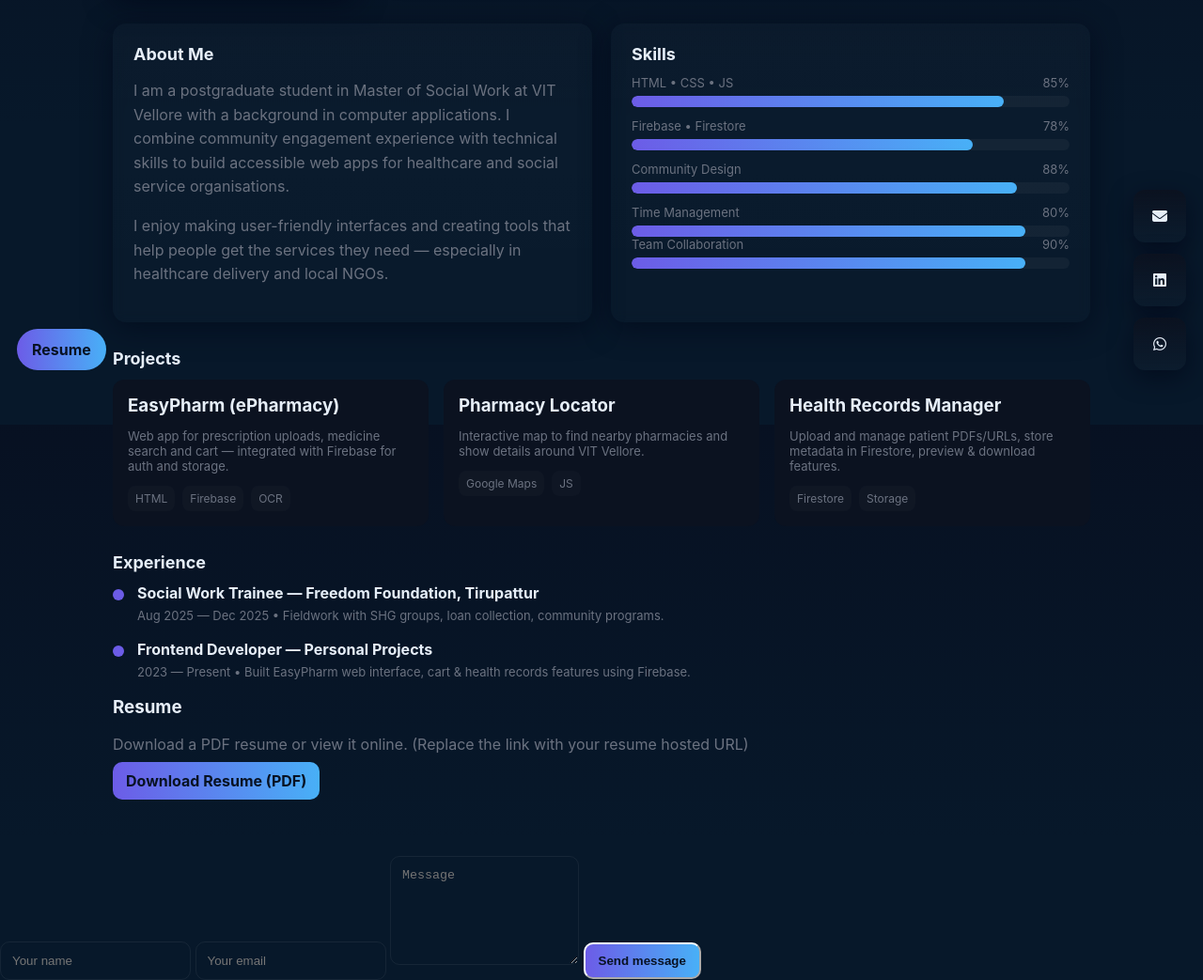
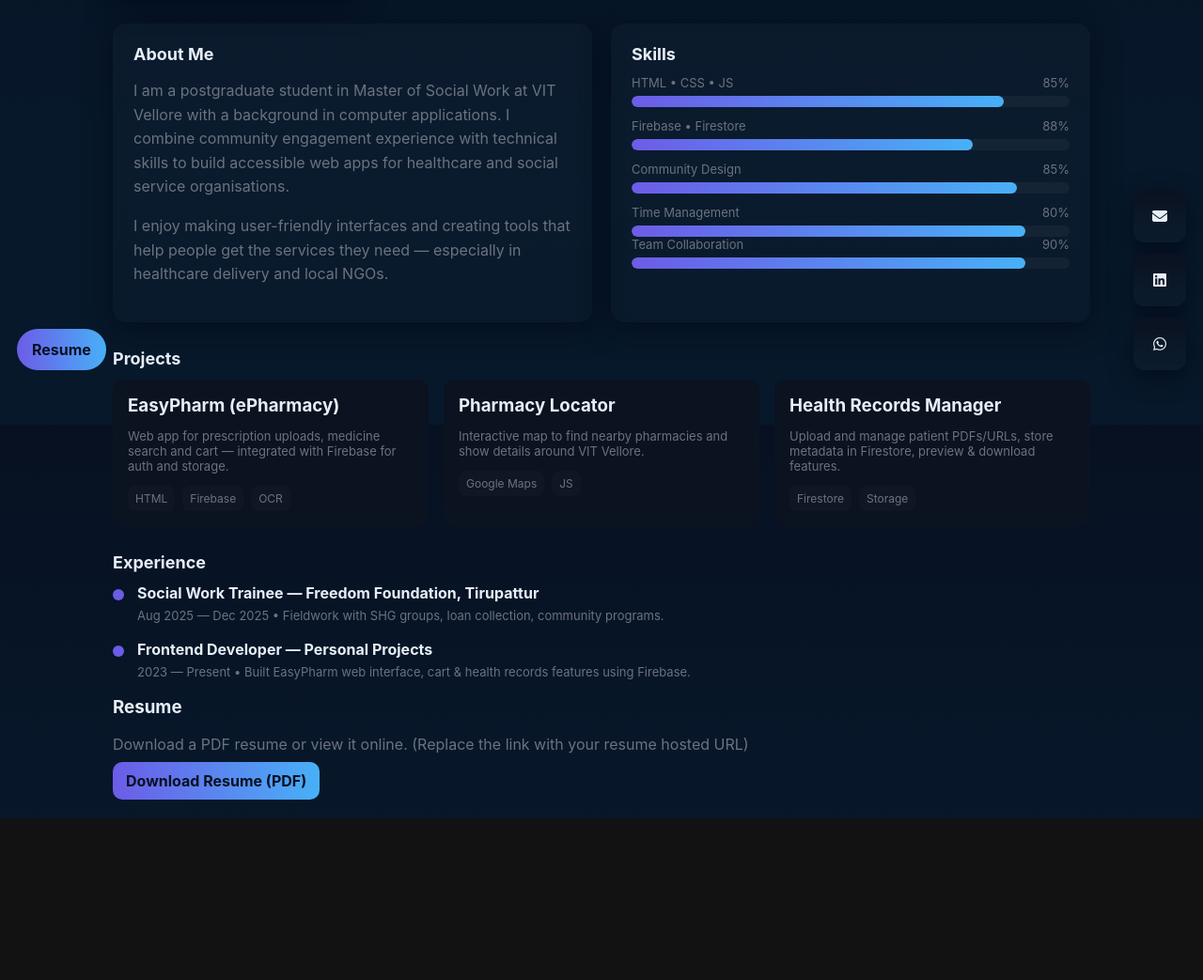
Before and after one commit to sanjayprasath2004/sanjayprasath.com, a plain HTML site: page index.html in a window 1280 px wide. Shown: the part 388-1431 px from the top of the page at 94% size. After the commit the page ends 1259 px from the top, so only its background shows below. Drawn offline with nearby package versions, Linux system fonts and the light colour scheme.

Commit message:
index.html

```diff
--- a/index.html
+++ b/index.html
@@ -105,7 +105,7 @@
         <div class="role">Social Work professional & developer</div>
         <div class="typewriter" id="typewriter">Tech for Social Good • Building a Better World • Making a Difference</div>
         <div class="cta">
-          <a class="btn" href="#contact">Contact Me</a>
+          <a class="btn" href="https://www.linkedin.com/in/sanjay-prasath-982b69276/">Contact Me</a>
           <a class="btn" href="#projects" style="background:transparent;border:1px solid rgba(255,255,255,0.06);color:#e6eef8">See Projects</a>
         </div>
         <div style="margin-top:16px;display:flex;gap:12px;align-items:center">
@@ -139,11 +139,11 @@
             <div class="bar"><i style="width:85%"></i></div>
           </div>
           <div class="skill">
-            <div class="label"><span>Firebase • Firestore</span><span>78%</span></div>
+            <div class="label"><span>Firebase • Firestore</span><span>88%</span></div>
             <div class="bar"><i style="width:78%"></i></div>
           </div>
           <div class="skill">
-            <div class="label"><span>Community Design</span><span>88%</span></div>
+            <div class="label"><span>Community Design</span><span>85%</span></div>
             <div class="bar"><i style="width:88%"></i></div>
           </div>
           <div class="skill">
@@ -209,13 +209,6 @@
             <a class="btn" href="https://drive.google.com/drive/folders/1dMgpoP8SqfEoePqN_aDRlanq6zTL3ok8?usp=drive_link">Download Resume (PDF)</a>
           </div>
         </div>
-
-        <form onsubmit="event.preventDefault();alert('Thanks — message sent (demo)')">
-          <input type="text" placeholder="Your name" required>
-          <input type="email" placeholder="Your email" required>
-          <textarea placeholder="Message" rows="6" required></textarea>
-          <button class="btn" style="border-radius:10px">Send message</button>
-        </form>
       </div>
     </div>
 
```
